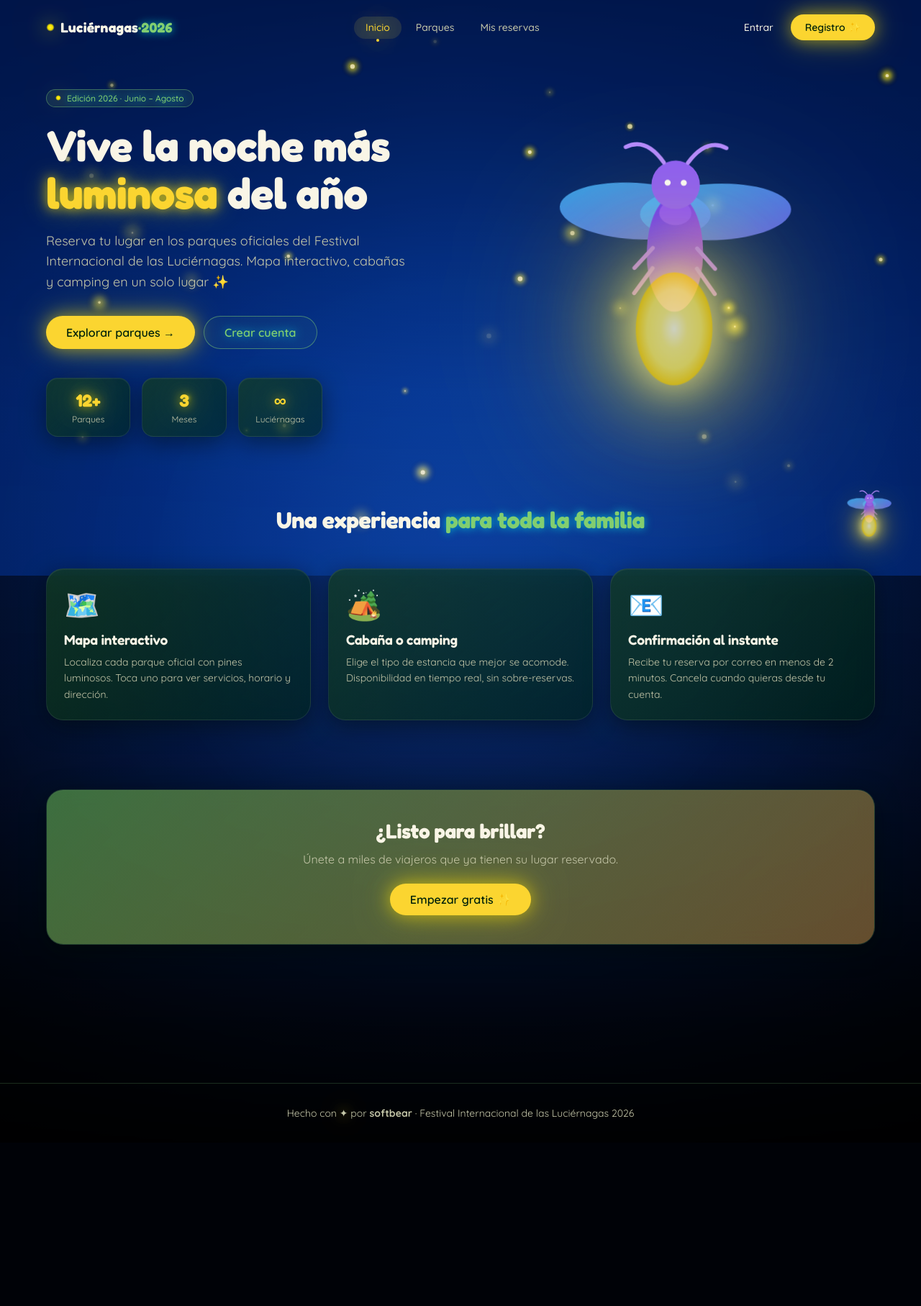
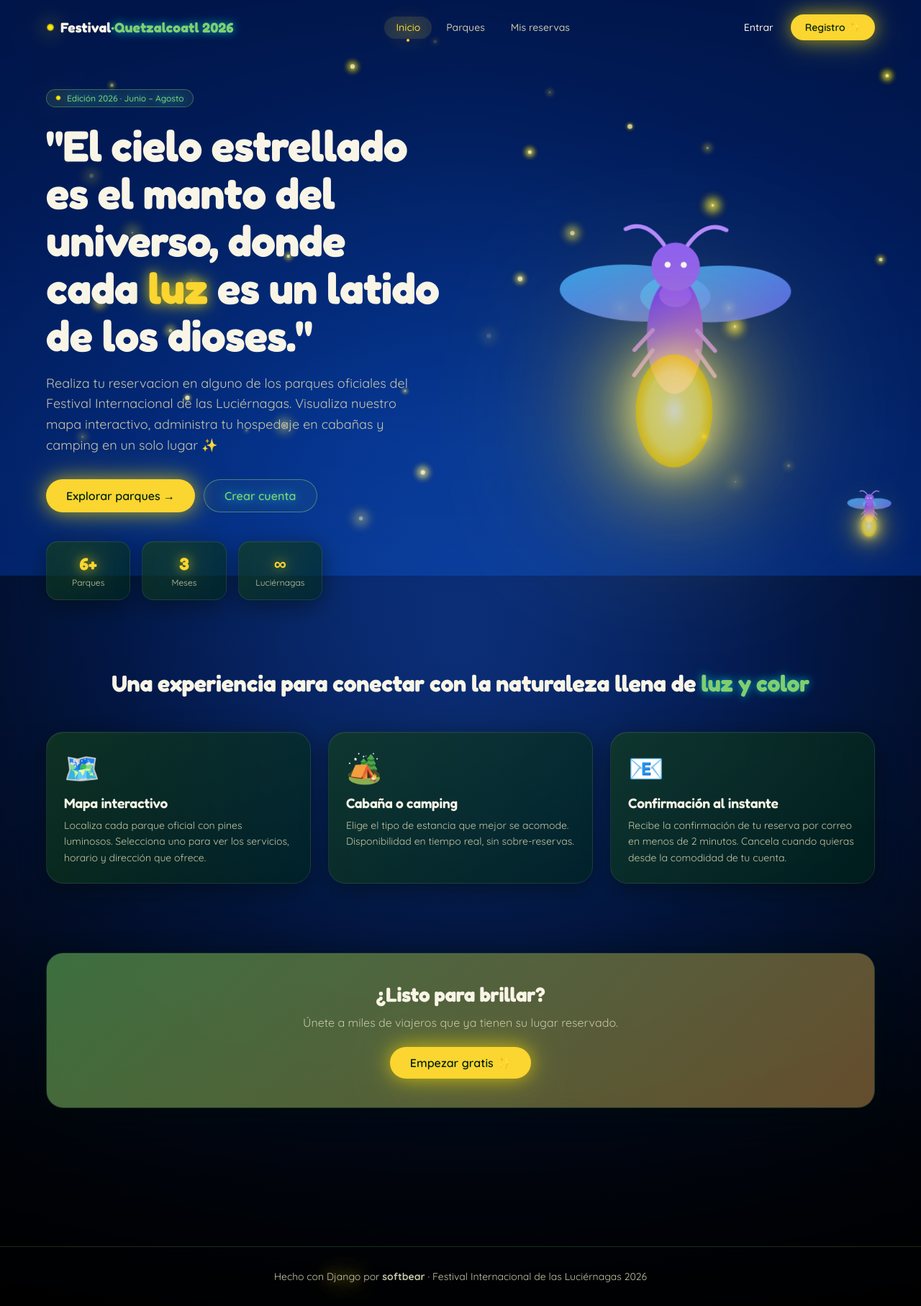
Before and after one commit to Sinnombre0/ProyectoSoft---Quetzalc-atl, a Django app: page / in a window 1280 px wide. Shown: the whole page at 72% size. Before the commit the page ends 1555 px from the top, so only its background shows below. Run offline with Django 5.2, Linux system fonts and the light colour scheme.

Commit message:
Refactorizacion del views y cambios pequeños en el formato

```diff
--- a/Sotfbear/softbearApp/templates/luciernagas/base.html
+++ b/Sotfbear/softbearApp/templates/luciernagas/base.html
@@ -41,7 +41,7 @@
       <a href="{% url 'index' %}" class="nav-logo">
         <span class="firefly-dot small"></span>
         <span class="logo-text">
-          Luciérnagas<span class="logo-accent">·2026</span>
+          Festival<span class="logo-accent">·Quetzalcoatl 2026</span>
         </span>
       </a>
 
@@ -105,7 +105,7 @@
   <!--  FOOTER  -->
   <footer class="site-footer">
     <p>
-      Hecho con <span class="text-glow">✦</span> por
+      Hecho con <span class="text-glow">Django</span> por
       <strong>softbear</strong> · Festival Internacional de las Luciérnagas 2026
     </p>
   </footer>
--- a/Sotfbear/softbearApp/templates/luciernagas/index.html
+++ b/Sotfbear/softbearApp/templates/luciernagas/index.html
@@ -16,14 +16,14 @@
         </span>
 
         <h1 class="hero-title">
-          Vive la noche más
-          <span class="text-primary text-glow">luminosa</span> del año
+          "El cielo estrellado es el manto del universo, donde cada
+          <span class="text-primary text-glow">luz</span> es un latido de los dioses."
         </h1>
 
         <p class="hero-desc">
-          Reserva tu lugar en los parques oficiales del Festival Internacional
-          de las Luciérnagas. Mapa interactivo, cabañas y camping en un solo
-          lugar ✨
+          Realiza tu reservacion en alguno de los parques oficiales del Festival Internacional
+          de las Luciérnagas. Visualiza nuestro mapa interactivo, administra tu hospedaje en cabañas
+          y camping en un solo lugar ✨
         </p>
 
         <div class="hero-ctas">
@@ -38,7 +38,7 @@
         <!-- Stats -->
         <div class="stats-grid">
           <div class="glass-card stat-card">
-            <span class="stat-value text-primary text-glow">12+</span>
+            <span class="stat-value text-primary text-glow">6+</span>
             <span class="stat-label">Parques</span>
           </div>
           <div class="glass-card stat-card">
@@ -203,7 +203,7 @@
   <!--  FEATURES  -->
   <section class="section features-section">
     <h2 class="section-title text-center">
-      Una experiencia <span class="text-accent text-neon">para toda la familia</span>
+      Una experiencia para conectar con la naturaleza llena de <span class="text-accent text-neon">luz y color</span>
     </h2>
     <div class="features-grid">
 
@@ -211,8 +211,8 @@
         <div class="feature-icon">🗺️</div>
         <h3 class="feature-title">Mapa interactivo</h3>
         <p class="feature-desc">
-          Localiza cada parque oficial con pines luminosos. Toca uno para ver
-          servicios, horario y dirección.
+          Localiza cada parque oficial con pines luminosos. Selecciona uno para ver los
+          servicios, horario y dirección que ofrece.
         </p>
       </div>
 
@@ -229,8 +229,8 @@
         <div class="feature-icon">📧</div>
         <h3 class="feature-title">Confirmación al instante</h3>
         <p class="feature-desc">
-          Recibe tu reserva por correo en menos de 2 minutos. Cancela cuando
-          quieras desde tu cuenta.
+          Recibe la confirmación de tu reserva por correo en menos de 2 minutos. Cancela cuando
+          quieras desde la comodidad de tu cuenta.
         </p>
       </div>
 
--- a/Sotfbear/softbearApp/templates/luciernagas/login.html
+++ b/Sotfbear/softbearApp/templates/luciernagas/login.html
@@ -1,6 +1,6 @@
 {% extends "luciernagas/base.html" %}
 
-{% block title %}Iniciar sesión · Luciérnagas 2026{% endblock %}
+{% block title %}Iniciar sesión · Festival Quetzalcoatl 2026{% endblock %}
 
 {% block content %}
 
--- a/Sotfbear/softbearApp/templates/luciernagas/mis_reservaciones.html
+++ b/Sotfbear/softbearApp/templates/luciernagas/mis_reservaciones.html
@@ -1,6 +1,6 @@
 {% extends "luciernagas/base.html" %}
 
-{% block title %}Mis reservaciones · Luciérnagas 2026{% endblock %}
+{% block title %}Mis reservaciones · Festival Quetzalcoalt 2026{% endblock %}
 
 {% block content %}
 
--- a/Sotfbear/softbearApp/templates/luciernagas/parques.html
+++ b/Sotfbear/softbearApp/templates/luciernagas/parques.html
@@ -1,6 +1,6 @@
 {% extends "luciernagas/base.html" %}
 
-{% block title %}Parques oficiales · Luciérnagas 2026{% endblock %}
+{% block title %}Parques oficiales · Festival Quetzalcoatl 2026{% endblock %}
 
 {% block content %}
 
@@ -8,7 +8,7 @@
     <h1 class="page-title">
       Mapa de <span class="text-primary text-glow">parques oficiales</span>
     </h1>
-    <p class="page-sub">Toca un pin luminoso para conocer cada parque.</p>
+    <p class="page-sub">Selecciona un pin luminoso para conocer cada parque.</p>
 
     <div class="parques-grid">
 
--- a/Sotfbear/softbearApp/templates/luciernagas/registro.html
+++ b/Sotfbear/softbearApp/templates/luciernagas/registro.html
@@ -1,6 +1,6 @@
 {% extends "luciernagas/base.html" %}
 
-{% block title %}Crear cuenta · Luciérnagas 2026{% endblock %}
+{% block title %}Crear cuenta · Festival Quetzalcoatl 2026{% endblock %}
 
 {% block content %}
 
--- a/Sotfbear/softbearApp/templates/luciernagas/registro_exitoso.html
+++ b/Sotfbear/softbearApp/templates/luciernagas/registro_exitoso.html
@@ -1,6 +1,6 @@
 {% extends "luciernagas/base.html" %}
 
-{% block title %}Cuenta creada · Luciérnagas 2026{% endblock %}
+{% block title %}Cuenta creada · Festival Quetzalcoatl 2026{% endblock %}
 
 {% block content %}
 
--- a/Sotfbear/softbearApp/views.py
+++ b/Sotfbear/softbearApp/views.py
@@ -8,6 +8,7 @@ from django.contrib import messages
 from django.contrib.auth.decorators import login_required
 from django.db.models import Sum
 from .models import Parque, Reservacion
+from . import services
 
 from datetime import date, datetime, timedelta
 
@@ -91,57 +92,22 @@ def reservar(request, parque_id):
         ft = datetime.strptime(fecha_termino, '%Y-%m-%d').date()
 
         # 1. Validar orden de fechas primero
-        if fi > ft:
-            messages.error(request, 'La fecha de salida no puede ser anterior a la de entrada.')
+        # 2. Validar junio-agosto (solo mes, independiente del año)
+        # 3. Validar que ningún día del rango sea martes
+        error = services.validar_fechas(fi, ft)
+        if error:
+            messages.error(request, error)
             return redirect('parques')
 
-        # 2. Validar junio-agosto (solo mes, independiente del año)
-        if not (6 <= fi.month <= 8) or not (6 <= ft.month <= 8):
-            messages.error(request, 'Solo se puede reservar entre junio y agosto.')
-            return redirect('parques')
-
-        # 3. Validar que ningún día del rango sea martes
-        fecha_actual = fi
-        while fecha_actual <= ft:
-            if fecha_actual.weekday() == 1:
-                messages.error(request, 'Tu estancia incluye un martes, día de mantenimiento. Por favor elige otras fechas.')
-                return redirect('parques')
-            fecha_actual += timedelta(days=1)
-
         # 4. Validar que el parque tenga cabañas si se pide cabaña
-        if tipo_visita == 'CABANA' and not parque.tiene_cabanas:
-            messages.error(request, 'Este parque no tiene cabañas.')
-            return redirect('parques')
-
         # 5. Calcular disponibilidad por fechas (traslape)
-        reservas_solapadas = Reservacion.objects.filter(
-            parque             = parque,
-            estado             = 'ACTIVA',
-            tipo_visita        = tipo_visita,
-            fecha_inicio__lte  = ft,
-            fecha_termino__gte = fi,
-        )
-        personas_ocupadas = reservas_solapadas.aggregate(
-            total=Sum('num_personas')
-        )['total'] or 0
-
-        capacidad_total = parque.capacidad_cabanas if tipo_visita == 'CABANA' else parque.capacidad_camping
-
-        if personas_ocupadas + num_personas > capacidad_total:
-            disponible = capacidad_total - personas_ocupadas
-            messages.error(request, f'Solo hay {disponible} lugares disponibles para esas fechas.')
+        error = services.validar_disponibilidad(parque, fi, ft, tipo_visita, num_personas)
+        if error:
+            messages.error(request, error)
             return redirect('parques')
 
         # Crear reservación
-        Reservacion.objects.create(
-            usuario      = request.user,
-            parque       = parque,
-            fecha_inicio = fi,
-            fecha_termino= ft,
-            num_personas = num_personas,
-            tipo_visita  = tipo_visita,
-            estado       = 'ACTIVA',
-        )
+        services.crear_reservacion(request.user, parque, fi, ft, num_personas, tipo_visita)
 
         messages.success(request, f'¡Reserva en {parque.nombre} confirmada! 🌟')
         return redirect('mis_reservaciones')
```
Also changed, not shown: Sotfbear/softbearApp/services.py (+58 -0 lines).
